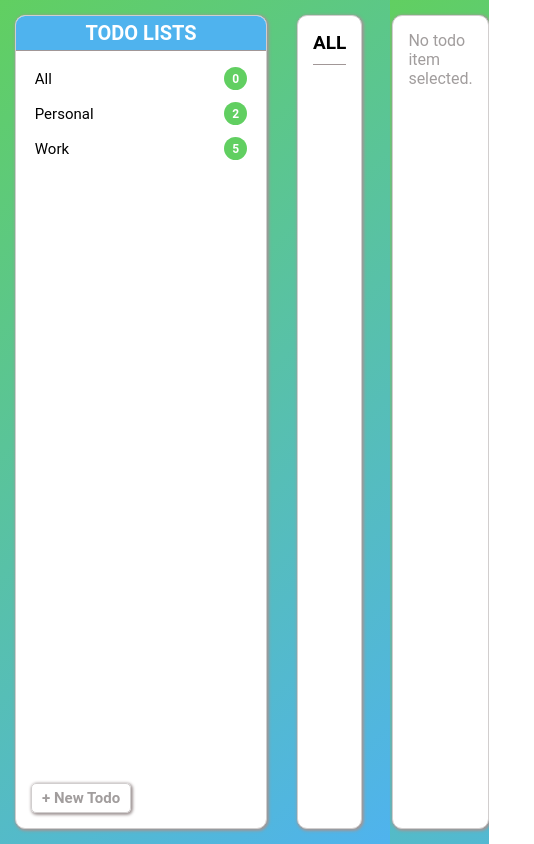
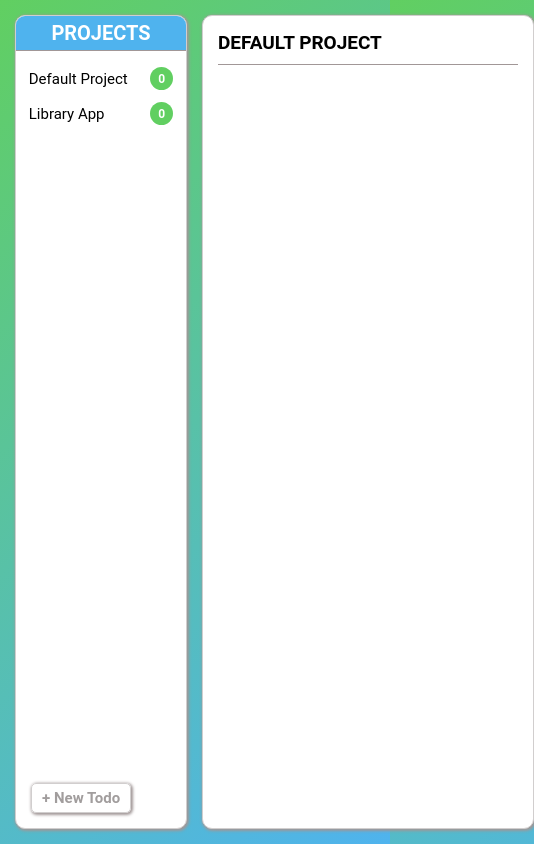
Before and after one commit to ChaseDev7/todo-app, a website built with webpack: page dist/index.html in a window 390 px wide. Shown: the whole page, 534 px wide, since content can reach past the window. Built offline with nearby package versions, Linux system fonts and the light colour scheme.

Commit message:
Work on bug to display todo

```diff
--- a/package.json
+++ b/package.json
@@ -6,7 +6,8 @@
   "scripts": {
     "test": "echo \"Error: no test specified\" && exit 1",
     "watch": "webpack --watch",
-    "build": "webpack"
+    "build": "webpack",
+    "github": "git subtree push --prefix dist origin gh-pages"
   },
   "keywords": [],
   "author": "",
--- a/src/index.js
+++ b/src/index.js
@@ -1,84 +1,69 @@
 import './style.css';
 import { newForm } from './new-todo-form';
-import { todoListArray } from './new-todo-form';
-
-console.log(todoListArray);
+import { showDefaultProjectList } from './projects';
 
 // ---- DOCUMENT CONTAINER ----
 const container = document.createElement("div");
 container.setAttribute("id", "container");
 document.body.appendChild(container);
 
-
 // ---- LEFT SIDE CONTAINER ----
 const leftContainer = document.createElement("div");
 leftContainer.setAttribute("id", "left-container");
 container.appendChild(leftContainer);
 
-// ---- Container for todos TITLE and LIST ----
-const todoListContainer = document.createElement("div");
-todoListContainer.setAttribute("id", "todo-list-container");
-leftContainer.appendChild(todoListContainer);
+// ---- Container for PROJECTS TITLE and LIST ----
+const projectListContainer = document.createElement("div");
+projectListContainer.setAttribute("id", "todo-list-container");
+leftContainer.appendChild(projectListContainer);
 
-// --- TITLE for LEFT container ----
-const todoListTitle = document.createElement("div");
-todoListTitle.setAttribute("id", "todo-list-title");
-todoListTitle.textContent = "TODO LISTS";
-todoListContainer.appendChild(todoListTitle);
+// --- TITLE for PROJECTS container ----
+const projectListTitle = document.createElement("div");
+projectListTitle.setAttribute("id", "todo-list-title");
+projectListTitle.textContent = "PROJECTS";
+projectListContainer.appendChild(projectListTitle);
 
-// ---- Container for each GROUP of TODOS ----
+// ---- Container for each Project ----
 const todoList = document.createElement("div");
 todoList.setAttribute("id", "todo-list");
-todoListContainer.appendChild(todoList);
+projectListContainer.appendChild(todoList);
 
-// ---- ALL todos item container ----
-const todoListAll = document.createElement("div");
-todoListAll.classList.add("todo-list-item");
-todoList.appendChild(todoListAll);
+// ---- Default Project item container ----
+const defaultProject = document.createElement("div");
+defaultProject.classList.add("todo-list-item");
+todoList.appendChild(defaultProject);
 
-const todoListAllText = document.createElement("div");
-todoListAllText.classList.add("todo-list-item-text");
-todoListAllText.textContent = "All";
-todoListAll.appendChild(todoListAllText);
+// ---- Default Project text ----
+const defaultProjectText = document.createElement("div");
+defaultProjectText.classList.add("todo-list-item-text");
+defaultProjectText.textContent = "Default Project";
+defaultProject.appendChild(defaultProjectText);
 
-// ---- Number of ALL todos ----
-const todoListAllAmount = document.createElement("div");
-todoListAllAmount.classList.add("todo-list-item-amount");
-todoListAllAmount.setAttribute("id", "todo-list-all-amount");
-todoListAllAmount.textContent = "0";
-todoListAll.appendChild(todoListAllAmount);
+// ---- Number of Default Project todos ----
+const defaultProjectAmount = document.createElement("div");
+defaultProjectAmount.classList.add("todo-list-item-amount");
+defaultProjectAmount.setAttribute("id", "default-project-amount");
+defaultProjectAmount.textContent = "0";
+defaultProject.appendChild(defaultProjectAmount);
 
-// ---- PERSONAL todos item container ----
-const todoListPersonal = document.createElement("div");
-todoListPersonal.classList.add("todo-list-item");
-todoList.appendChild(todoListPersonal);
+defaultProject.addEventListener("click", showDefaultProjectList);
 
-const todoListPersonalText = document.createElement("div");
-todoListPersonalText.classList.add("todo-list-item-text");
-todoListPersonalText.textContent = "Personal";
-todoListPersonal.appendChild(todoListPersonalText);
+// ---- Library Project item container ----
+const libraryProject = document.createElement("div");
+libraryProject.classList.add("todo-list-item");
+todoList.appendChild(libraryProject);
 
-// ---- Number of PERSONAL todos ----
-const todoListPersonalAmount = document.createElement("div");
-todoListPersonalAmount.classList.add("todo-list-item-amount");
-todoListPersonalAmount.textContent = "2";
-todoListPersonal.appendChild(todoListPersonalAmount);
+// ---- Library Project text ----
+const libraryProjectText = document.createElement("div");
+libraryProjectText.classList.add("todo-list-item-text");
+libraryProjectText.textContent = "Library App";
+libraryProject.appendChild(libraryProjectText);
 
-// ---- WORK todos item container ----
-const todoListWork = document.createElement("div");
-todoListWork.classList.add("todo-list-item");
-todoList.appendChild(todoListWork);
-
-const todoListWorkText = document.createElement("div");
-todoListWorkText.classList.add("todo-list-item-text");
-todoListWorkText.textContent = "Work";
-todoListWork.appendChild(todoListWorkText);
-
-// ---- Number of WORK todos ----
-const todoListWorkAmount = document.createElement("div");
-todoListWorkAmount.classList.add("todo-list-item-amount");
-todoListWorkAmount.textContent = "5";
-todoListWork.appendChild(todoListWorkAmount);
+// ---- Number of Library Project todos ----
+const libraryProjectAmount = document.createElement("div");
+libraryProjectAmount.classList.add("todo-list-item-amount");
+libraryProjectAmount.textContent = "0";
+libraryProject.appendChild(libraryProjectAmount);
 
 const bottomTodoContainer = document.createElement("div");
 bottomTodoContainer.setAttribute("id", "bottom-todo-container");
@@ -99,13 +84,12 @@ container.appendChild(mainContainer);
 
 const mainContainerTitle = document.createElement("div");
 mainContainerTitle.setAttribute("id", "main-container-title");
-mainContainerTitle.textContent = "ALL";
+mainContainerTitle.textContent = "DEFAULT PROJECT";
 mainContainer.appendChild(mainContainerTitle);
 
 const todosContainer = document.createElement("div");
 todosContainer.setAttribute("id", "todos-container");
 mainContainer.appendChild(todosContainer);
-
 
 // ---- NEW TODOS CONTAINER ----
 const newTodoContainer = document.createElement("div");
@@ -116,3 +100,17 @@ const emptyToDoList = document.createElement("div");
 emptyToDoList.setAttribute("id", "empty-todo");
 emptyToDoList.textContent = "No todo item selected.";
 newTodoContainer.appendChild(emptyToDoList);
+
+// FIX THIS.
+// This event listener needs to add selected todo into the right container.
+const toDoItemsInList = document.querySelectorAll(".todo-item");
+toDoItemsInList.forEach((toDoItem) => {
+  toDoItem.addEventListener("click", function showToDoItem () {
+    emptyToDoList.textContent = "";
+    const toDoItemContainer = document.createElement("div");
+    newTodoContainer.appendChild(toDoItemContainer);
+    const toDoItemTitle = document.createElement("div");
+    toDoItemTitle.textContent = toDoItem.dataset.todoId.title;
+    toDoItemContainer.appendChild(toDoItemTitle);
+  });
+});
--- a/src/new-todo-form.js
+++ b/src/new-todo-form.js
@@ -1,7 +1,7 @@
-import { showTodoList } from "./todo-items";
-import { todoListArrayLength } from "./todo-items";
+import { showDefaultProjectList } from "./projects";
+import { defaultProjectArrayLength } from "./projects";
 
-const todoListArray = [];
+const defaultProjectArray = [];
 
 function Todo(title, description, dueDate) {
   return { title, description, dueDate };
@@ -14,9 +14,11 @@ const closeNewToDoForm = () => {
   emptyToDoList.setAttribute("id", "empty-todo");
   emptyToDoList.textContent = "No todo item selected.";
   const closeButton = document.querySelector("#new-form-close-btn");
+  const submitToDoFormButton = document.querySelector("#submit-todo-button");
   newTodoContainer.removeChild(todoForm);
   newTodoContainer.appendChild(emptyToDoList);
   newTodoContainer.removeChild(closeButton);
+  newTodoContainer.removeChild(submitToDoFormButton);
 };
 
 const newForm = () => {
@@ -110,8 +112,9 @@ const newForm = () => {
   const submitToDoFormButton = document.createElement("input");
   submitToDoFormButton.setAttribute("type", "button");
   submitToDoFormButton.setAttribute("id", "submit-todo-button");
+  submitToDoFormButton.setAttribute("form", "form");
   submitToDoFormButton.setAttribute("value", "SUBMIT TODO");
-  todoForm.appendChild(submitToDoFormButton);
+  newTodoContainer.appendChild(submitToDoFormButton);
 
   submitToDoFormButton.addEventListener("click", addTodoIntoList);
 
@@ -124,12 +127,13 @@ const addTodoIntoList = () => {
   const dueDate = document.querySelector("#due-date").value;
 
   const newTodo = Todo(title, description, dueDate);
-  todoListArray.push(newTodo);
-  console.log(todoListArray);
+  defaultProjectArray.push(newTodo);
+  console.log(defaultProjectArray);
 
   closeNewToDoForm();
-  showTodoList();
-  todoListArrayLength();
+  showDefaultProjectList();
+  defaultProjectArrayLength();
 };
 
-export { newForm, todoListArray };
+
+export { newForm, defaultProjectArray };
--- /dev/null
+++ b/src/projects.js
@@ -0,0 +1,33 @@
+import { defaultProjectArray } from "./new-todo-form";
+
+const showDefaultProjectList = () => {
+  const todosContainer = document.querySelector("#todos-container");
+  todosContainer.innerHTML = "";
+  defaultProjectArray.sort((dd1, dd2) => (dd1.dueDate > dd2.dueDate) ? 1 : (dd1.dueDate < dd2.dueDate) ? -1 : 0);
+
+  for (let i = 0; i < defaultProjectArray.length; i++) {
+    const toDoItem = document.createElement("div");
+    toDoItem.classList.add("todo-item");
+    toDoItem.setAttribute("data-todo-id", i);
+    toDoItem.textContent = defaultProjectArray[i].title;
+    todosContainer.appendChild(toDoItem);
+    const itemDueDate = document.createElement("div");
+    itemDueDate.classList.add("item-due-date");
+    itemDueDate.textContent = defaultProjectArray[i].dueDate;
+    toDoItem.appendChild(itemDueDate);
+  };
+};
+
+const defaultProjectArrayLength = () => {
+  const listAmount = document.querySelector("#default-project-amount");
+  const defaultProjectListLength = defaultProjectArray.length;
+  listAmount.textContent = defaultProjectListLength;
+};
+
+const showLibraryProjectTodos = () => {
+
+};
+
+
+
+export { showDefaultProjectList, showLibraryProjectTodos, defaultProjectArrayLength };
--- a/src/style.css
+++ b/src/style.css
@@ -29,10 +29,9 @@ body {
 
  #left-container {
   width: 250px;
-  min-width: 250px;
   height: auto;
   background-color: white;
-  margin: 15px;
+  margin: 15px 0 15px 15px;
   border-radius: 10px;
   display: flex;
   flex-direction: column;
@@ -132,8 +131,9 @@ body {
 
 #main-container {
   padding: 15px;
-  margin: 15px;
+  margin: 15px 0 15px 15px;
   width: 400px;
+  min-width: 300px;
   height: auto;
   border-radius: 10px;
   background-color: white;
@@ -159,8 +159,9 @@ body {
 
 #new-todo-container {
   padding: 15px;
-  margin: 15px;
+  margin: 15px 15px 15px 15px;
   width: 400px;
+  min-width: 270px;
   height: auto;
   background-color: white;
   color: rgb(161, 157, 157);
@@ -259,7 +260,7 @@ textarea {
 
 .todo-item {
   width: 90%;
-  padding: 10px 5px;
+  padding: 10px;
   color: gray;
   font-weight: bold;
   font-size: 14px;
@@ -280,4 +281,21 @@ textarea {
 
 .item-due-date {
   font-size: 11px;
+  color: var(--border-color);
 }
+
+@media (max-width: 940px) {
+  #left-container {
+    min-width: 170px;
+  }
+
+  #new-todo-container {
+    display: none;
+  }
+
+  #main-container {
+    margin-right: 15px;
+    width: 450px;
+    min-width: 300px;
+  }
+}
--- a/src/todo-items.js
+++ /dev/null
@@ -1,27 +0,0 @@
-import { todoListArray } from "./new-todo-form";
-
-const showTodoList = () => {
-  const todosContainer = document.querySelector("#todos-container");
-  todosContainer.innerHTML = "";
-  todoListArray.sort();
-  console.log(todoListArray);
-
-  for (let i = 0; i < todoListArray.length; i++) {
-    const toDoItem = document.createElement("div");
-    toDoItem.classList.add("todo-item");
-    toDoItem.textContent = todoListArray[i].title;
-    todosContainer.appendChild(toDoItem);
-    const itemDueDate = document.createElement("div");
-    itemDueDate.classList.add("item-due-date");
-    itemDueDate.textContent = todoListArray[i].dueDate;
-    toDoItem.appendChild(itemDueDate);
-  };
-};
-
-const todoListArrayLength = () => {
-  const listAmount = document.querySelector("#todo-list-all-amount");
-  const todoListLength = todoListArray.length;
-  listAmount.textContent = todoListLength;
-};
-
-export { showTodoList, todoListArrayLength };
```
Also changed, not shown: src/groups.js (deleted, +0 -13 lines), src/todo.js (deleted, +0 -12 lines), dist/main.js.
